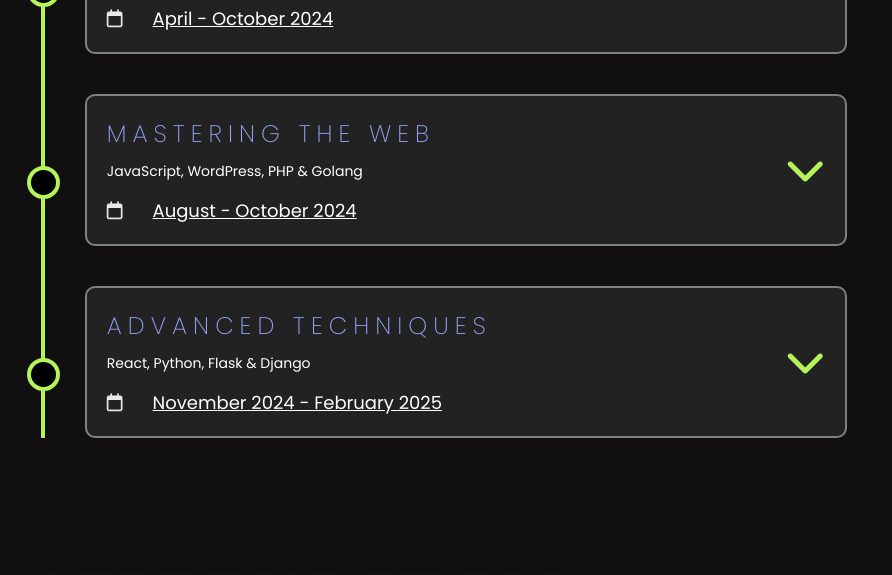
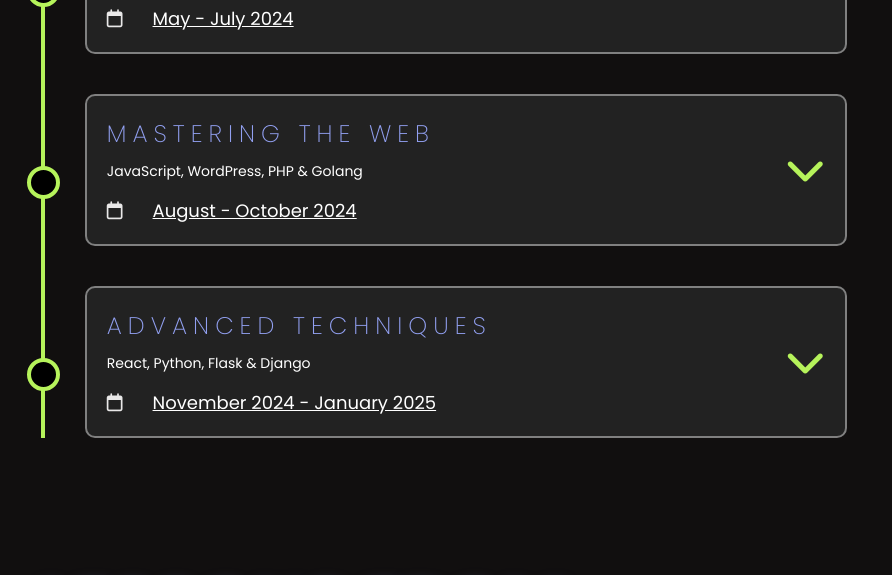
Before and after one commit to dionysia166/Portfolio, a plain HTML site: page about.html in a window 1280 px wide. Shown: the part 730-1305 px from the top of the page, 388-1280 px from the left. Drawn offline with nearby package versions, Linux system fonts and the light colour scheme; a web font is replaced by a local one.

Commit message:
Correct dates in learning timeline.

```diff
--- a/about.html
+++ b/about.html
@@ -161,7 +161,7 @@
                                         <p class="timeline-languages">JavaScript, SQL, Bootstrap & SASS</p>
                                         <div class="date-flex">
                                             <i class="fa-regular fa-calendar"></i>
-                                            <p>April - October 2024</p>
+                                            <p>May - July 2024</p>
                                         </div> <!-- date-flex end -->
                                     </div> <!-- header end -->
                                     <!-- arrow-holder start-->
@@ -215,7 +215,7 @@
                             </div> <!-- timeline-content end -->
                         </div> <!-- timeline-card end -->
 
-                        <!-- timeline-card for Block 3 -->
+                        <!-- timeline-card for Block 4 -->
                         <div class="timeline-card card-style">
                             <!-- timeline-header start -->
                             <div class="timeline-header">
@@ -227,7 +227,7 @@
                                         <p class="timeline-languages">React, Python, Flask & Django</p>
                                         <div class="date-flex">
                                             <i class="fa-regular fa-calendar"></i>
-                                            <p>November 2024 - February 2025</p>
+                                            <p>November 2024 - January 2025</p>
                                         </div> <!-- date-flex end -->
                                     </div> <!-- header end -->
                                     <!-- arrow-holder start-->
```
